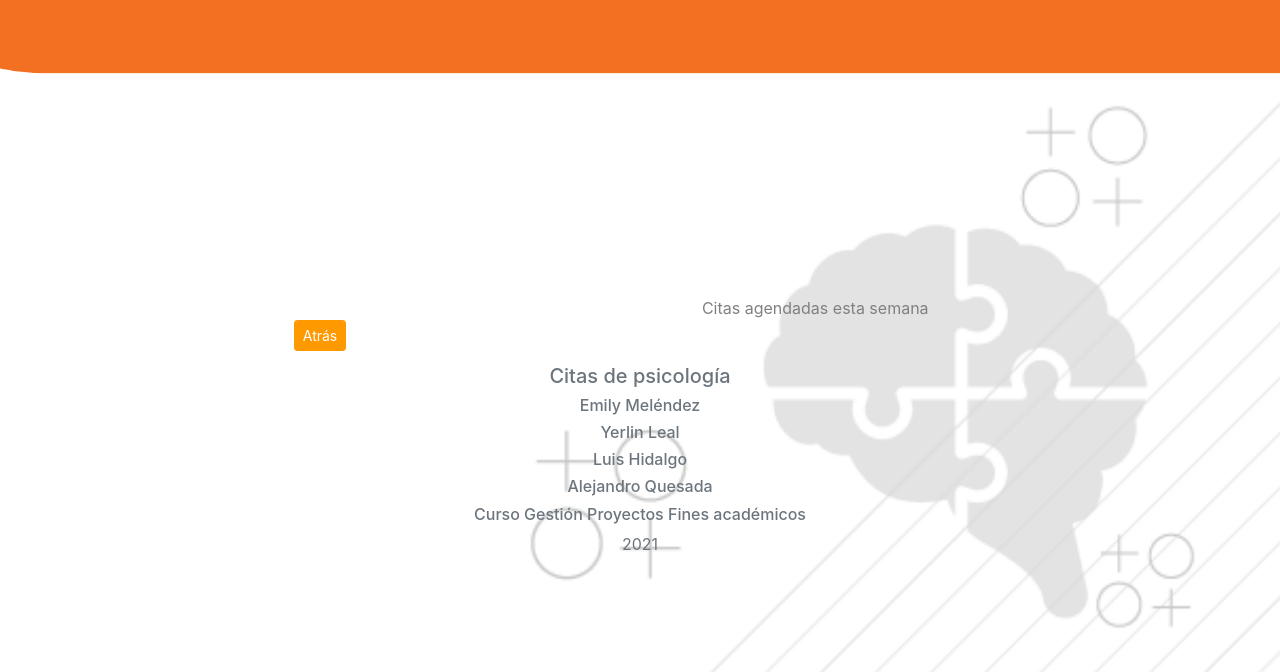
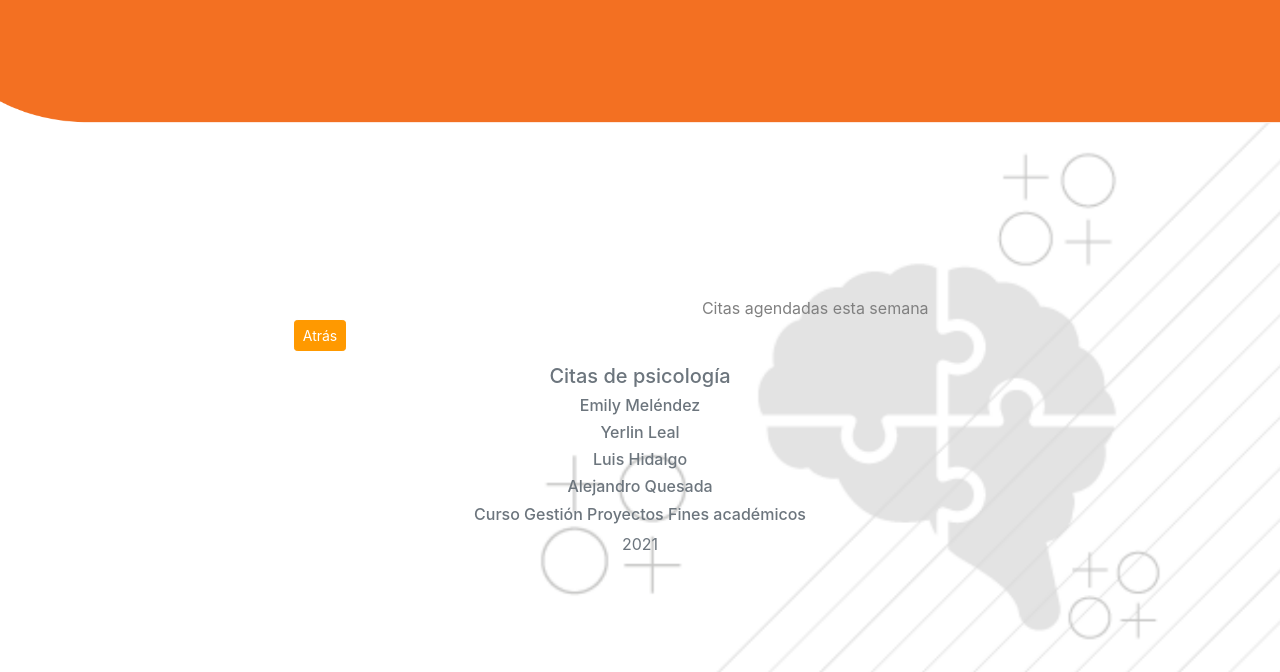
Before and after one commit to emilyNazareth/Grupo1ProyectoCitas, a PHP site: template Desarrollo/CitasPsicologia/view/ReportsView.php in a window 1280 px wide. Shown: the top 672 px of the page. Run offline with PHP 8.4, Linux system fonts and the light colour scheme; the template is opened without the code that fills it, so the values that code supplies are empty; a map, chart or similar area stays blank; some libraries are stand-ins or nearby versions.

Commit message:
Fixed bugs

```diff
--- a/Desarrollo/CitasPsicologia/public/css/style.css
+++ b/Desarrollo/CitasPsicologia/public/css/style.css
@@ -20,7 +20,7 @@ html {
     background-position: center;
     background-repeat: no-repeat;
     background-size: cover;
-    background-image: url("img/FondoSAPSOrecortado.png");
+    background-image: url("img/FondoSAPSO.png");
     background-color: transparent;
     height: 100%;
 
@@ -158,7 +158,7 @@ html {
 .title {
     margin-top: 2em;
     height: 400px;
-    background-image: url("../img/FondoSAPSOrecortado.png");
+    background-image: url("../img/FondoSAPSO.png");
     background-position: center;
     background-repeat: no-repeat;
     background-size: cover;
```
Also changed, not shown: Desarrollo/CitasPsicologia/public/img/FondoSAPSOrecortado.png (deleted).
